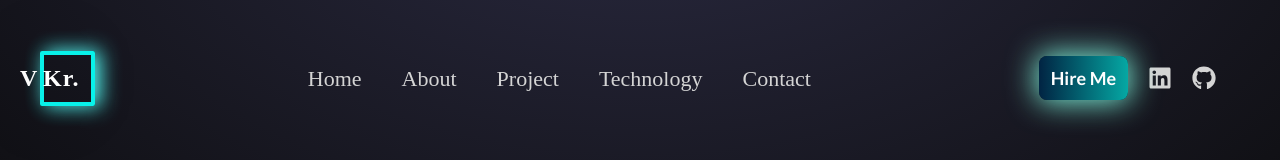
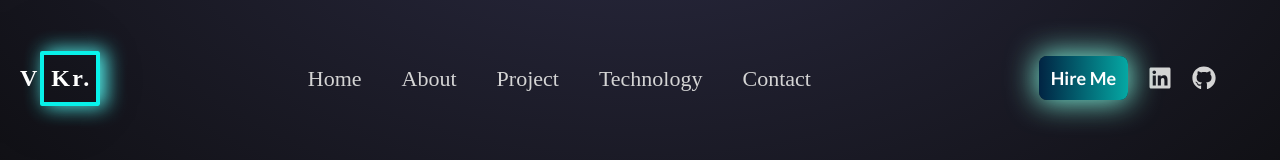
Before and after one commit to VishalChoudhary01/portfolio_react1, a React (Vite) app: page / in a window 1280 px wide. Shown: the top 160 px of the page. Built offline with nearby package versions, Linux system fonts and the light colour scheme; no server answers; a web font is replaced by a local one.

Commit message:
logo changes

```diff
--- a/src/Component/Logo.jsx
+++ b/src/Component/Logo.jsx
@@ -3,8 +3,8 @@ const Logo = () => {
   return (
     <div>
     <section className=' lg:w-20 w-14 logoContainer'>
-        <section className='mx-2 lg:w-[55px] logoSquare w-[38px] h-[38px] md:w-[45px] md:h-[45px] flex items-center relative lg:h-[55px] lg:border-[4px] border-4  rounded-sm border-neutral-400'>
-        <p className='absolute lg:-left-6 md:-left-4 -left-4 font-semibold font-[RobotoSlab]  text-sm md:text-lg lg:text-2xl'>V <span className='tracking-wider'>Kr.</span></p>
+        <section className='mx-2 lg:w-[60px] logoSquare w-[38px] h-[38px] md:w-[45px] md:h-[45px] flex items-center relative lg:h-[55px] lg:border-[4px] border-4  rounded-sm border-neutral-400'>
+        <p className='absolute lg:-left-6 md:-left-4 -left-4 font-semibold font-[RobotoSlab]  text-sm md:text-lg lg:text-2xl'>V <span className='tracking-widest'>&nbsp;Kr.</span></p>
         </section>
     </section>
     </div>
```
Also changed, not shown: src/Component/Footer.jsx (added).
